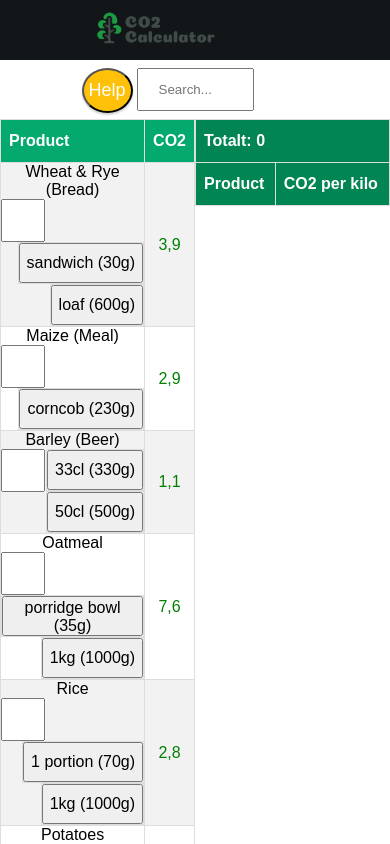
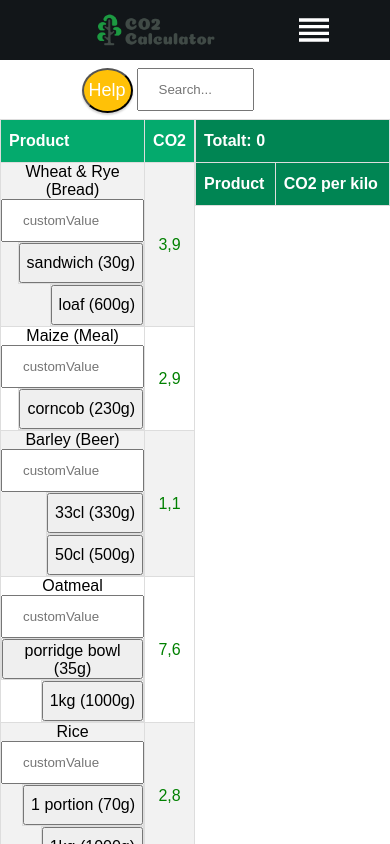
Before and after one commit to OhLawdHeCoding/Halo, a React (Create React App) app in the folder CO2_calculator/co2/: page / in a window 390 px wide. Shown: the top 844 px of the page. Built offline with nearby package versions, Linux system fonts and the light colour scheme; the HTML template or start-up script is replaced by a standard one.

Commit message:
mobile V.1
- added media queries for donate and about pages as well as databasebox.

- added hamburger menu

```diff
--- a/CO2_calculator/co2/src/Components/Navbar.js
+++ b/CO2_calculator/co2/src/Components/Navbar.js
@@ -1,21 +1,38 @@
-import React from 'react';
+import React, { useState } from 'react';
 import Logo from '../assets/logo.png';
 import { Link } from 'react-router-dom';
 import '../styling/Navbar.css';
+import ReorderIcon from '@mui/icons-material/Reorder';
 
 
 
 function Navbar() {
 
+    const [openLinks, setOpenLinks] = useState(false);
+
+    const toggleNavbar = () => {
+        setOpenLinks(!openLinks)
+
+    };
+
     return (
         <div className='navbar'>
-            <div className='left'>
+            <div className='left' id={openLinks ? 'open' : 'close'}>
             <Link to='/home'><img src={Logo}/></Link>
+            <div className='hiddenLinks'>
+                 <Link to='/'> Home</Link>
+                 <Link to='/about'> About</Link>
+                 <Link to='/donate'> Donate</Link>
+
+            </div>
             </div>
             <div className='right'>
                 <Link to='/'> Home</Link>
                 <Link to='/about'> About</Link>
                 <Link to='/donate'> Donate</Link>
+                <button onClick={toggleNavbar}>
+                    <ReorderIcon />
+                </button>
             </div>
 
 
--- a/CO2_calculator/co2/src/styling/About.css
+++ b/CO2_calculator/co2/src/styling/About.css
@@ -35,3 +35,13 @@
   justify-content: center;
   transform: translateY(-40px);
 }
+
+@media only screen and (max-width: 900px) {
+
+
+  .aboutBottom p {
+    width: 300px;
+  }
+
+
+}
--- a/CO2_calculator/co2/src/styling/Databasebox.css
+++ b/CO2_calculator/co2/src/styling/Databasebox.css
@@ -1,3 +1,5 @@
+
+
 div.container input[type=text]{
   width: 30%;
   padding: 12px 20px;
@@ -66,3 +68,12 @@ div.container input[type=text]{
   background-color: #04AA6D;
   color: white;
 }
+
+@media only screen and (max-width: 900px) {
+
+  div.customPortion input[type=text]{
+    width: 100%;
+
+  }
+
+}
--- a/CO2_calculator/co2/src/styling/Donate.css
+++ b/CO2_calculator/co2/src/styling/Donate.css
@@ -35,3 +35,13 @@
   justify-content: center;
   transform: translateY(-40px);
 }
+
+@media only screen and (max-width: 900px) {
+
+  .donateBottom p {
+    width: 300px;
+  }
+
+
+
+}
--- a/CO2_calculator/co2/src/styling/Navbar.css
+++ b/CO2_calculator/co2/src/styling/Navbar.css
@@ -64,7 +64,7 @@
   }
 
   .navbar #open a {
-    width: 70px;
+    width: 30px;
     margin: 5px;
   }
   @media only screen and (max-width: 900px) {
```
Lines whose indentation alone changed are shown as unchanged.
